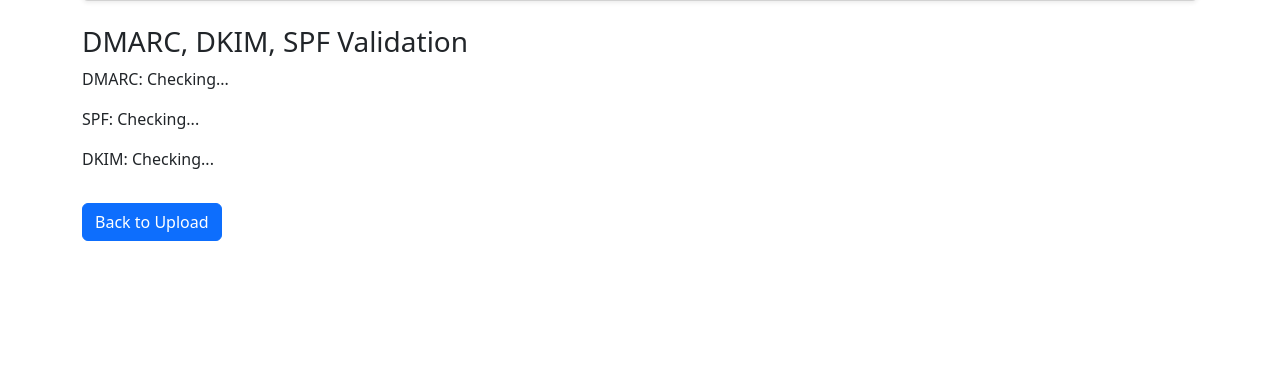
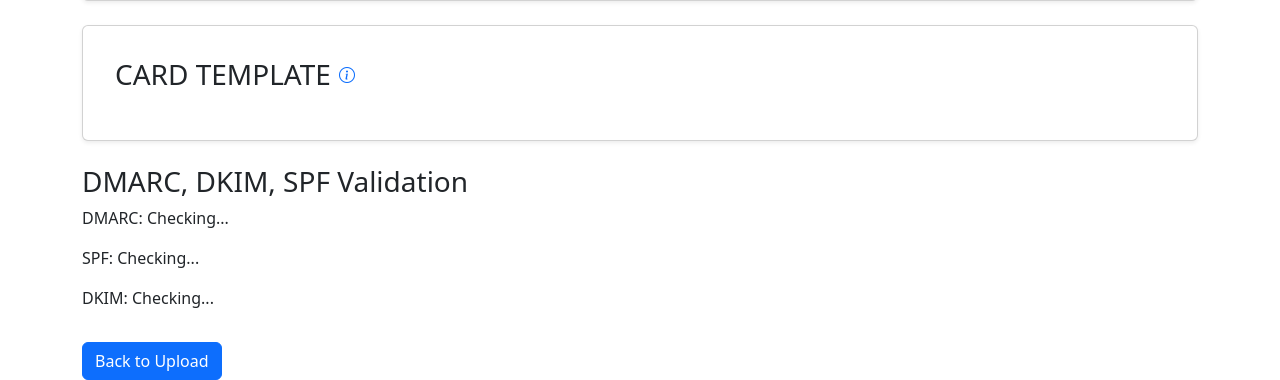
Before and after one commit to Pottifar/bachelor, a Flask app: template Templates/analyze.html in a window 1280 px wide. Shown: the part 499-879 px from the top of the page. Before the commit the page ends 740 px from the top, so only its background shows below. Run offline with Flask 3, Linux system fonts and the light colour scheme; the template is opened without the code that fills it, so the values that code supplies are empty.

Commit message:
Added template

```diff
--- a/Templates/analyze.html
+++ b/Templates/analyze.html
@@ -74,6 +74,35 @@
         </div>
     </div>
 
+    <div class="card shadow-sm p-3 mb-4">
+        <div class="card-body">
+            <div class="d-flex align-items-center mb-2">
+                <h3 class="card-title mb-0">CARD TEMPLATE</h3>
+
+                <!-- TOOLTIP -->
+                <span class="tooltip-trigger ms-2" data-bs-toggle="tooltip" data-bs-placement="top" data-bs-html="true" data-bs-custom-class="custom-tooltip"
+                    title="
+                        <h4>TOOLTIP TEMPLATE</h4>
+                        <ul>
+                            <li>
+                                <strong>From:</strong> The sender's email (can be spoofed).
+                            </li>
+                            <li>
+                                <strong>Reply-To:</strong> Address where responses go.
+                            </li>
+                        </ul>
+                        <p>If these do not match, sender address might be spoofed.</p>
+                        "
+                        >
+
+                    <i class="bi bi-info-circle text-primary"></i>
+                </span>
+            </div>
+
+            <p>{{ headers["Reply-To"] }}</p>
+        </div>
+    </div>
+
     <h3>DMARC, DKIM, SPF Validation</h3>
     <p>DMARC: <span id="dmarc">Checking...</span></p>
     <p>SPF: <span id="spf">Checking...</span></p>
--- /dev/null
+++ b/email_processing/sense_of_urgency.py
@@ -0,0 +1,4 @@
+import email
+from email import policy
+from email.parser import BytesParser
+from email.utils import parseaddr
```
